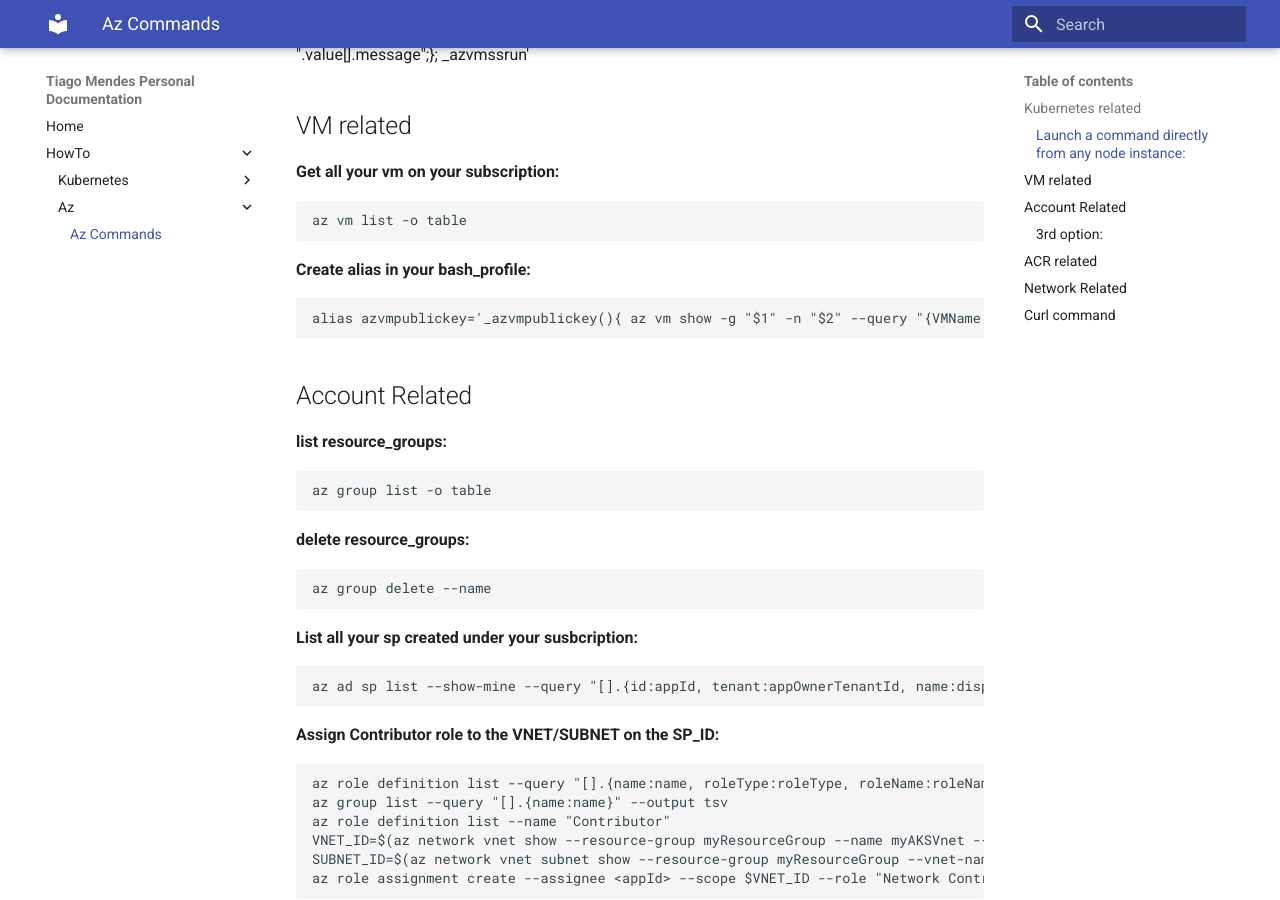
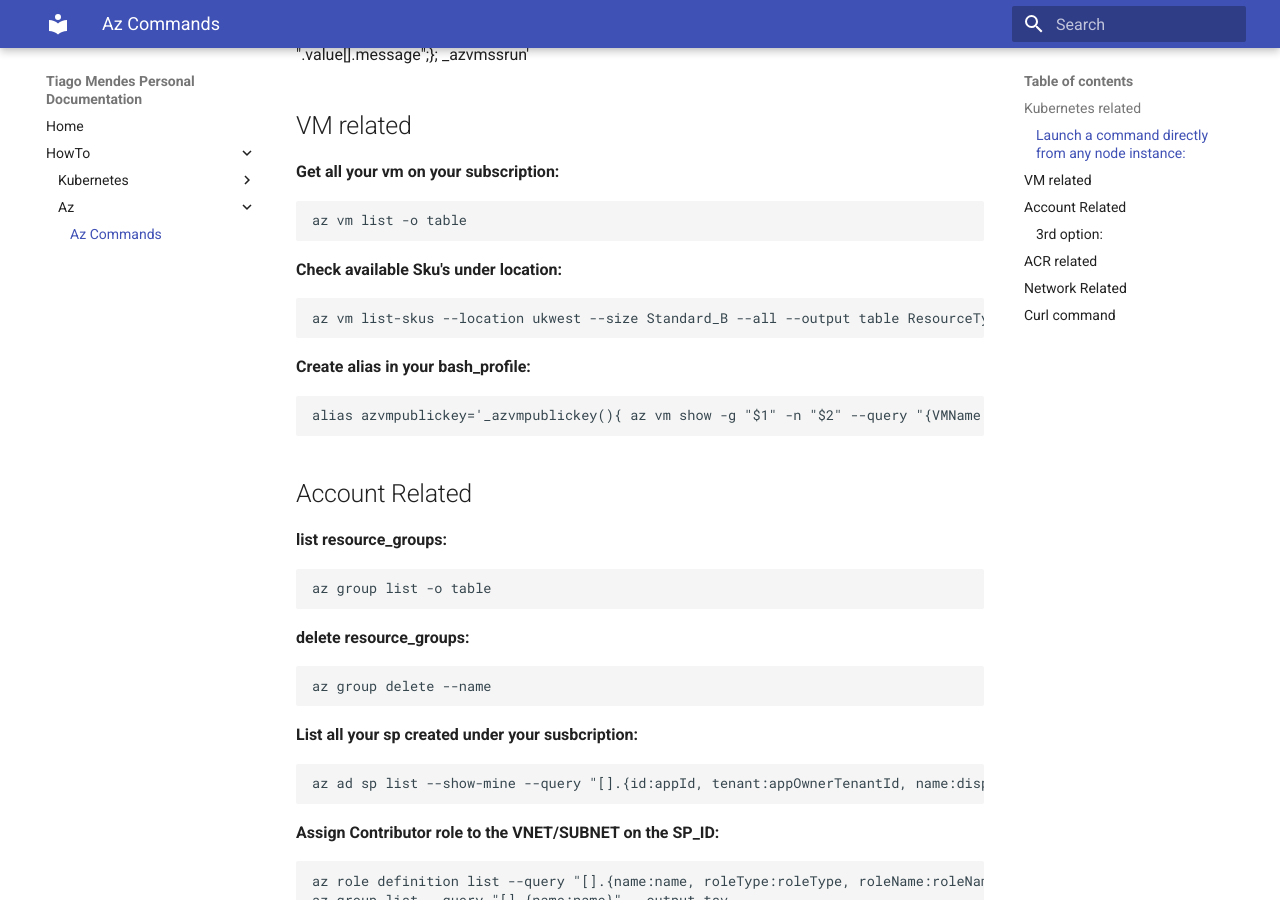
Before and after one commit to tmcmm/k8s-documentation, an MkDocs documentation site: the page built from docs/howto/az/az-help.md, in a window 1280 px wide and 900 px high, scrolled down 2711 px. Built offline with MkDocs 1.6.1 and Material for MkDocs 9.7.7, drawn with Linux system fonts in a browser that asks for light colours.

Commit message:
Rearrange on documentation

````diff
--- a/docs/howto/az/az-help.md
+++ b/docs/howto/az/az-help.md
@@ -116,7 +116,10 @@ __Get all your vm on your subscription:__
 ```
 az vm list -o table
 ```
-
+__Check available Sku's under location:__
+```
+az vm list-skus --location ukwest --size Standard_B --all --output table ResourceType Locations Name Zones
+```
 __Create alias in your bash_profile:__
 ```
 alias azvmpublickey='_azvmpublickey(){ az vm show -g "$1" -n "$2" --query "{VMName:name, admin:osProfile.adminUsername, sshKey:osProfile.linuxConfiguration.ssh.publicKeys[0].keyData }" -o json ;}; _azvmpublickey'
````
